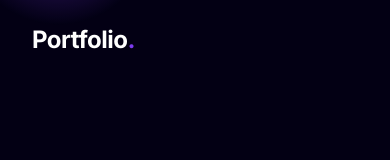
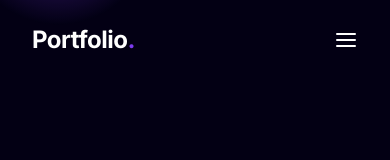
Before and after one commit to adeesha5624/Personal-Portfolio, a React (Vite) app: page / in a window 390 px wide. Shown: the top 160 px of the page. Built offline with nearby package versions, Linux system fonts and the light colour scheme.

Commit message:
mobile web edited

```diff
--- a/src/components/Navbar.css
+++ b/src/components/Navbar.css
@@ -69,9 +69,44 @@
   width: 100%;
 }
 
+.menu-icon {
+  display: none;
+  cursor: pointer;
+  z-index: 1000;
+}
+
 @media (max-width: 768px) {
+  .menu-icon {
+    display: flex;
+    align-items: center;
+  }
+
   .nav-links {
-    display: none; /* In a full app, this would be a hamburger menu */
+    position: absolute;
+    top: 100%;
+    left: 0;
+    width: 100%;
+    background-color: var(--color-background);
+    flex-direction: column;
+    align-items: center;
+    gap: 2rem;
+    padding: 2rem 0;
+    box-shadow: 0 10px 30px rgba(0, 0, 0, 0.1);
+    transform: translateY(-150%);
+    opacity: 0;
+    visibility: hidden;
+    transition: all var(--transition-normal);
+    border-bottom: 1px solid rgba(255, 255, 255, 0.05);
+  }
+
+  .navbar.scrolled .nav-links {
+    background-color: var(--color-background); /* Or maybe backdrop-filter */
+  }
+
+  .navbar .nav-links.active {
+    transform: translateY(0);
+    opacity: 1;
+    visibility: visible;
   }
 }
 
--- a/src/components/Navbar.jsx
+++ b/src/components/Navbar.jsx
@@ -1,12 +1,14 @@
 import { useState, useEffect } from 'react';
-import { NavLink, Link } from 'react-router-dom';
-import { FiSun, FiMoon } from 'react-icons/fi';
+import { NavLink, Link, useLocation } from 'react-router-dom';
+import { FiSun, FiMoon, FiMenu, FiX } from 'react-icons/fi';
 import { useTheme } from '../context/ThemeContext';
 import './Navbar.css';
 
 const Navbar = () => {
   const [scrolled, setScrolled] = useState(false);
+  const [isOpen, setIsOpen] = useState(false);
   const { theme, toggleTheme } = useTheme();
+  const location = useLocation();
 
   useEffect(() => {
     const handleScroll = () => {
@@ -16,13 +18,21 @@ const Navbar = () => {
     return () => window.removeEventListener('scroll', handleScroll);
   }, []);
 
+  // Close mobile menu when route changes
+  useEffect(() => {
+    setIsOpen(false);
+  }, [location]);
+
   return (
     <nav className={`navbar ${scrolled ? 'scrolled glass' : ''}`}>
       <div className="container nav-container">
         <Link to="/" className="logo" aria-label="Home">
           Portfolio<span>.</span>
         </Link>
-        <ul className="nav-links">
+        <div className="menu-icon" onClick={() => setIsOpen(!isOpen)}>
+          {isOpen ? <FiX size={24} color="var(--color-heading)" /> : <FiMenu size={24} color="var(--color-heading)" />}
+        </div>
+        <ul className={`nav-links ${isOpen ? 'active' : ''}`}>
           <li>
             <NavLink to="/" className={({ isActive }) => isActive ? "active" : ""}>
               Home
```
Also changed, not shown: 1 other file (tests, documents, lock files or other folders).
